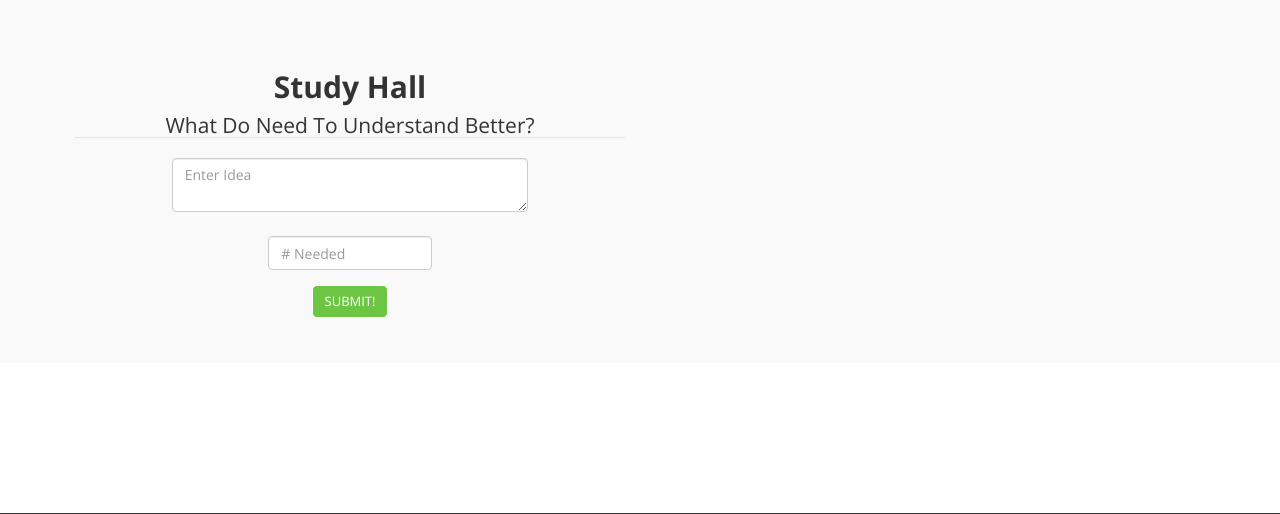
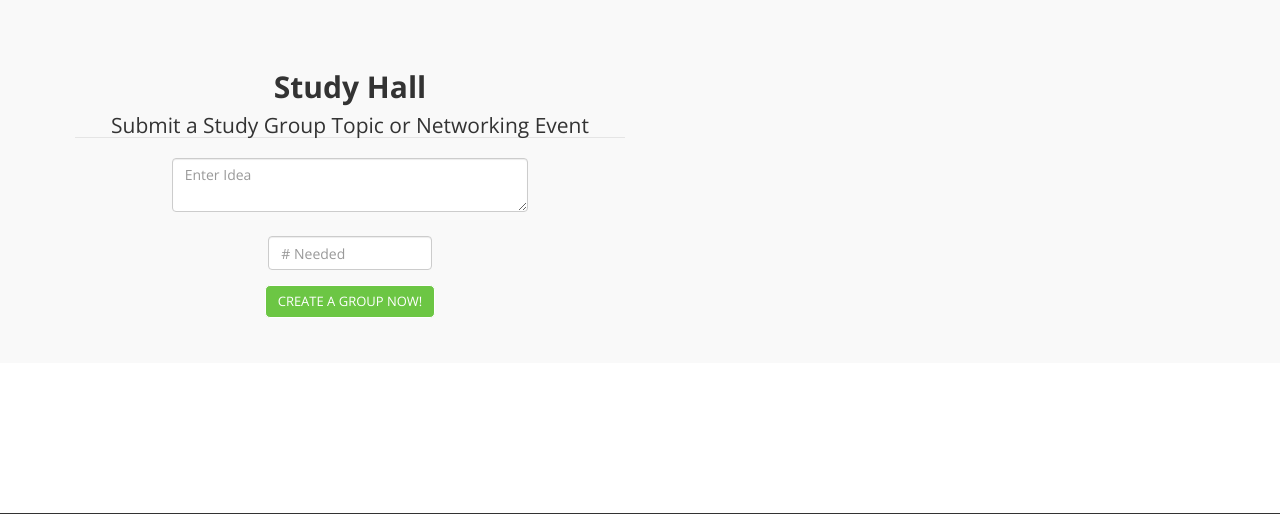
Before and after one commit to sonnyhughes/pdtest, a Node project: template views/index.handlebars in a window 1280 px wide. Shown: the part 110-624 px from the top of the page. Run offline with Node 20 templates, Linux system fonts and the light colour scheme; the template is opened without the code that fills it, so the values that code supplies are empty; some libraries are stand-ins or nearby versions.

Commit message:
Changes copy on submit button

```diff
--- a/views/cantJoinModal.handlebars
+++ b/views/cantJoinModal.handlebars
@@ -101,7 +101,7 @@
                      </div>
                      <form class="form-horizontal" method="POST" action="/add/" class="button-size">
                         <fieldset>
-                           <legend class="text-center col-lg-12">What Do Need To Understand Better?</legend>
+                           <legend class="text-center col-lg-12">Submit a Study Group Topic or Networking Event</legend>
                            <br>
                            <div class="form-group">
                               <div class="col-lg-8 col-lg-offset-2">
@@ -114,7 +114,7 @@
                            </div>
                            <div class="form-group">
                               <center><div class="col-lg-12">
-                                 <button type="submit" class="btn btn-success">Submit!</button>
+                                 <button type="submit" class="btn btn-success">Create a Group Now!</button>
                               </div></center>
                            </div>
                         </fieldset>
--- a/views/emptyInputModal.handlebars
+++ b/views/emptyInputModal.handlebars
@@ -103,7 +103,7 @@
                      </div>
                      <form class="form-horizontal" method="POST" action="/add/" class="button-size">
                         <fieldset>
-                           <legend class="text-center col-lg-12">What Do Need To Understand Better?</legend>
+                           <legend class="text-center col-lg-12">Submit a Study Group Topic or Networking Event</legend>
                            <br>
                            <div class="form-group">
                               <div class="col-lg-8 col-lg-offset-2">
@@ -116,7 +116,7 @@
                            </div>
                            <div class="form-group">
                               <center><div class="col-lg-12">
-                                 <button type="submit" class="btn btn-success">Submit!</button>
+                                 <button type="submit" class="btn btn-success">Create a Group Now!</button>
                               </div></center>
                            </div>
                         </fieldset>
--- a/views/groupIsFull.handlebars
+++ b/views/groupIsFull.handlebars
@@ -103,7 +103,7 @@
                      </div>
                      <form class="form-horizontal" method="POST" action="/add/" class="button-size">
                         <fieldset>
-                           <legend class="text-center col-lg-12">What Do Need To Understand Better?</legend>
+                           <legend class="text-center col-lg-12">Submit a Study Group Topic or Networking Event</legend>
                            <br>
                            <div class="form-group">
                               <div class="col-lg-8 col-lg-offset-2">
@@ -116,7 +116,7 @@
                            </div>
                            <div class="form-group">
                               <center><div class="col-lg-12">
-                                 <button type="submit" class="btn btn-success">Submit!</button>
+                                 <button type="submit" class="btn btn-success">Create a Group Now!</button>
                               </div></center>
                            </div>
                         </fieldset>
--- a/views/index.handlebars
+++ b/views/index.handlebars
@@ -103,7 +103,7 @@
                      </div>
                      <form class="form-horizontal" method="POST" action="/add/" class="button-size">
                         <fieldset>
-                           <legend class="text-center col-lg-12">What Do Need To Understand Better?</legend>
+                           <legend class="text-center col-lg-12">Submit a Study Group Topic or Networking Event</legend>
                            <br>
                            <div class="form-group">
                               <div class="col-lg-8 col-lg-offset-2">
@@ -116,7 +116,7 @@
                            </div>
                            <div class="form-group">
                               <center><div class="col-lg-12">
-                                 <button type="submit" class="btn btn-success">Submit!</button>
+                                 <button type="submit" class="btn btn-success">Create a Group Now!</button>
                               </div></center>
                            </div>
                         </fieldset>
--- a/views/joinAndEmailModal.handlebars
+++ b/views/joinAndEmailModal.handlebars
@@ -103,7 +103,7 @@
                      </div>
                      <form class="form-horizontal" method="POST" action="/add/" class="button-size">
                         <fieldset>
-                           <legend class="text-center col-lg-6">What Do Need To Understand Better?</legend>
+                           <legend class="text-center col-lg-6">Submit a Study Group Topic or Networking Event</legend>
                            <br>
                            <div class="form-group">
                               <div class="col-lg-8 col-lg-offset-2">
@@ -116,7 +116,7 @@
                            </div>
                            <div class="form-group">
                               <center><div class="col-lg-12">
-                                 <button type="submit" class="btn btn-success">Submit!</button>
+                                 <button type="submit" class="btn btn-success">Create a Group Now!</button>
                               </div></center>
                            </div>
                         </fieldset>
--- a/views/joinModal.handlebars
+++ b/views/joinModal.handlebars
@@ -103,7 +103,7 @@
                      </div>
                      <form class="form-horizontal" method="POST" action="/add/" class="button-size">
                         <fieldset>
-                           <legend class="text-center col-lg-6">What Do Need To Understand Better?</legend>
+                           <legend class="text-center col-lg-6">Submit a Study Group Topic or Networking Event</legend>
                            <br>
                            <div class="form-group">
                               <div class="col-lg-8 col-lg-offset-2">
@@ -116,7 +116,7 @@
                            </div>
                            <div class="form-group">
                               <center><div class="col-lg-12">
-                                 <button type="submit" class="btn btn-success">Submit!</button>
+                                 <button type="submit" class="btn btn-success">Create a Group Now!</button>
                               </div></center>
                            </div>
                         </fieldset>
--- a/views/pleaseLoginModal.handlebars
+++ b/views/pleaseLoginModal.handlebars
@@ -103,7 +103,7 @@
                      </div>
                      <form class="form-horizontal" method="POST" action="/add/" class="button-size">
                         <fieldset>
-                           <legend class="text-center col-lg-12">What Do Need To Understand Better?</legend>
+                           <legend class="text-center col-lg-12">Submit a Study Group Topic or Networking Event</legend>
                            <br>
                            <div class="form-group">
                               <div class="col-lg-8 col-lg-offset-2">
@@ -116,7 +116,7 @@
                            </div>
                            <div class="form-group">
                               <center><div class="col-lg-12">
-                                 <button type="submit" class="btn btn-success">Submit!</button>
+                                 <button type="submit" class="btn btn-success">Create a Group Now!</button>
                               </div></center>
                            </div>
                         </fieldset>
```
